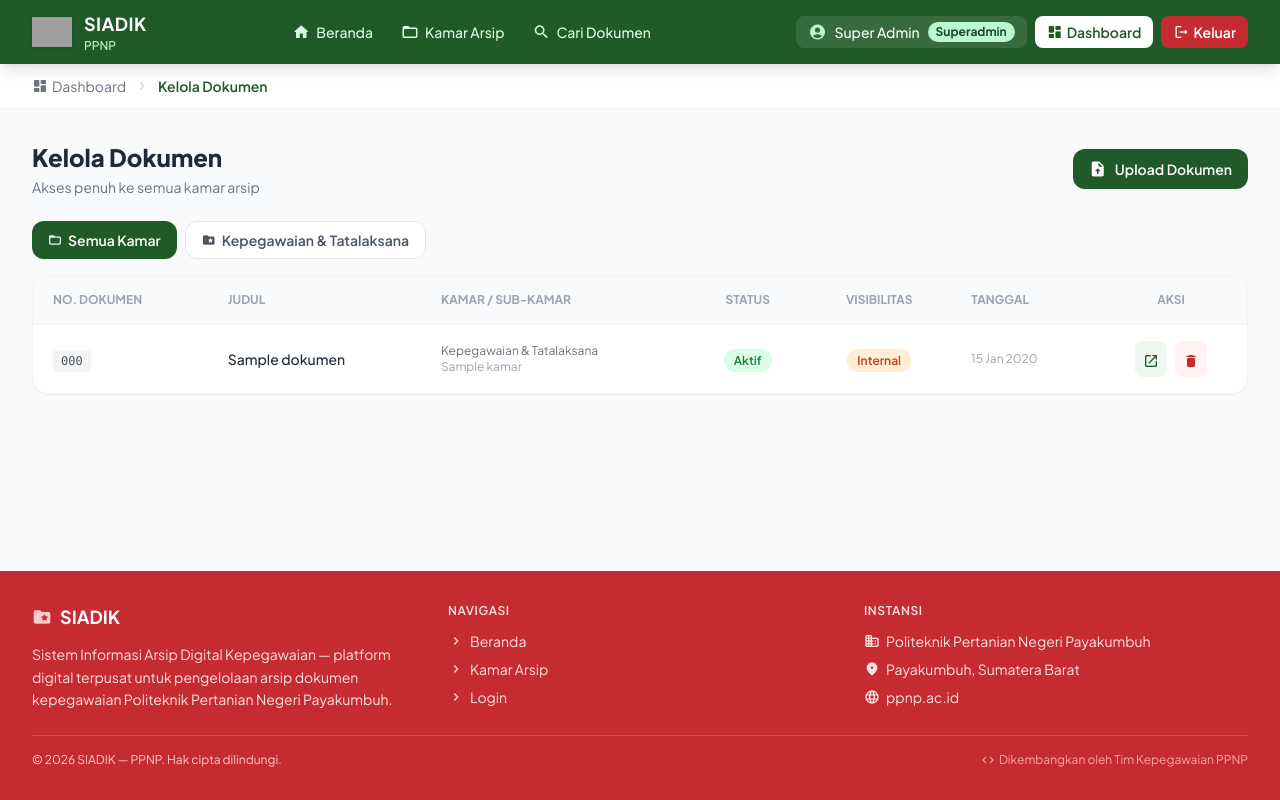
After one commit to AriffAji/digitalisasi-dokumen, a Flask app: page /superadmin/dokumen in a window 1280 px wide. The commit adds this page. Run offline with Flask 3, Linux system fonts and the light colour scheme; a user stored in the database is signed in; tables that the repository leaves empty hold one stand-in row (values such as "Sample post"); some libraries are stand-ins or nearby versions; grey boxes are pictures that could not be loaded.

Commit message:
FIX: Handler Length Name file

```diff
--- a/blueprints/superadmin/routes.py
+++ b/blueprints/superadmin/routes.py
@@ -244,3 +244,135 @@ def admin_reset_password(admin_id):
     )
     flash(f'Password admin "{u.nama}" berhasil direset.', 'success')
     return redirect(url_for('superadmin.admin_list'))
+
+# ===== KELOLA DOKUMEN (SEMUA KAMAR) =====
+@superadmin_bp.route('/dokumen')
+@superadmin_required
+def dokumen():
+    import os
+    kamar_list     = Kamar.query.filter_by(status='aktif').order_by(Kamar.urutan).all()
+    kamar_id       = request.args.get('kamar_id', type=int)
+    sub_kamar_id   = request.args.get('sub_kamar_id', type=int)
+
+    sub_kamar_list = []
+    if kamar_id:
+        sub_kamar_list = SubKamar.query.filter_by(kamar_id=kamar_id).all()
+
+    query = Dokumen.query.join(SubKamar).join(Kamar)
+    if sub_kamar_id:
+        query = query.filter(Dokumen.sub_kamar_id == sub_kamar_id)
+    elif kamar_id:
+        query = query.filter(SubKamar.kamar_id == kamar_id)
+
+    dokumen_list    = query.order_by(Dokumen.created_at.desc()).all()
+    kamar_aktif     = Kamar.query.get(kamar_id) if kamar_id else None
+    sub_kamar_aktif = SubKamar.query.get(sub_kamar_id) if sub_kamar_id else None
+
+    return render_template('superadmin/dokumen.html',
+        kamar_list      = kamar_list,
+        sub_kamar_list  = sub_kamar_list,
+        dokumen_list    = dokumen_list,
+        kamar_aktif     = kamar_aktif,
+        sub_kamar_aktif = sub_kamar_aktif,
+        kamar_id        = kamar_id,
+        sub_kamar_id    = sub_kamar_id,
+    )
+
+@superadmin_bp.route('/dokumen/upload', methods=['POST'])
+@superadmin_required
+def dokumen_upload():
+    import os, time
+    from werkzeug.utils import secure_filename
+    from flask import current_app
+
+    kamar_id     = request.form.get('kamar_id', type=int)
+    sub_kamar_id = request.form.get('sub_kamar_id', type=int)
+    nomor        = request.form.get('nomor_dokumen', '').strip()
+    judul        = request.form.get('judul', '').strip()
+    status       = request.form.get('status', 'aktif')
+    visibilitas  = request.form.get('visibilitas', 'internal')
+    file         = request.files.get('file')
+
+    if not sub_kamar_id or not judul or not file:
+        flash('Sub-kamar, judul, dan file wajib diisi.', 'danger')
+        return redirect(url_for('superadmin.dokumen', kamar_id=kamar_id))
+
+    sk = SubKamar.query.get(sub_kamar_id)
+    if not sk:
+        flash('Sub-kamar tidak valid.', 'danger')
+        return redirect(url_for('superadmin.dokumen'))
+
+    # Validasi file
+    if not ('.' in file.filename and file.filename.rsplit('.', 1)[1].lower() == 'pdf'):
+        flash('Hanya file PDF yang diizinkan.', 'danger')
+        return redirect(url_for('superadmin.dokumen', kamar_id=kamar_id))
+
+    header = file.read(4)
+    file.seek(0)
+    if header != b'%PDF':
+        flash('File tidak valid. Pastikan file adalah PDF asli.', 'danger')
+        return redirect(url_for('superadmin.dokumen', kamar_id=kamar_id))
+
+    # Potong nama file kalau > 200 karakter, judul tetap utuh di DB
+    filename = secure_filename(file.filename)
+    if len(filename) > 200:
+        name, ext = filename.rsplit('.', 1)
+        filename  = name[:195] + '.' + ext
+    unique_name = f"{int(time.time())}_{filename}"
+    file.save(os.path.join(current_app.config['UPLOAD_FOLDER'], unique_name))
+
+    dok = Dokumen(
+        sub_kamar_id  = sub_kamar_id,
+        nomor_dokumen = nomor,
+        judul         = judul,
+        file_path     = unique_name,
+        status        = status,
+        visibilitas   = visibilitas,
+        uploaded_by   = current_user.id,
+    )
+    db.session.add(dok)
+    db.session.commit()
+
+    current_app.logger.info(
+        f'UPLOAD (SA): {current_user.email} | dokumen="{judul}" | kamar="{sk.kamar.nama}"'
+    )
+    from blueprints.public.routes import clear_dokumen_cache
+    clear_dokumen_cache(sub_kamar_id=sub_kamar_id, kamar_id=sk.kamar_id)
+
+    flash(f'Dokumen "{judul}" berhasil diupload.', 'success')
+    return redirect(url_for('superadmin.dokumen', kamar_id=sk.kamar_id, sub_kamar_id=sub_kamar_id))
+
+@superadmin_bp.route('/dokumen/<int:dok_id>/hapus', methods=['POST'])
+@superadmin_required
+def dokumen_hapus(dok_id):
+    import os
+    from flask import current_app
+    dok = Dokumen.query.get_or_404(dok_id)
+
+    file_path = os.path.join(current_app.config['UPLOAD_FOLDER'], dok.file_path)
+    if os.path.exists(file_path):
+        os.remove(file_path)
+
+    kamar_id     = dok.sub_kamar.kamar_id
+    sub_kamar_id = dok.sub_kamar_id
+    judul        = dok.judul
+
+    db.session.delete(dok)
+    db.session.commit()
+
+    current_app.logger.warning(
+        f'HAPUS DOKUMEN (SA): {current_user.email} | dokumen="{judul}"'
+    )
+    from blueprints.public.routes import clear_dokumen_cache
+    clear_dokumen_cache(sub_kamar_id=sub_kamar_id, kamar_id=kamar_id)
+
+    flash(f'Dokumen "{judul}" berhasil dihapus.', 'success')
+    return redirect(url_for('superadmin.dokumen', kamar_id=kamar_id))
+
+@superadmin_bp.route('/api/sub-kamar')
+@superadmin_required
+def api_sub_kamar():
+    kamar_id       = request.args.get('kamar_id', type=int)
+    sub_kamar_list = SubKamar.query.filter_by(kamar_id=kamar_id).all() if kamar_id else []
+    from flask import jsonify
+    return jsonify([{'id': sk.id, 'nama': sk.nama} for sk in sub_kamar_list])
--- /dev/null
+++ b/templates/superadmin/dokumen.html
@@ -0,0 +1,372 @@
+{% extends "base.html" %}
+{% block title %}Kelola Dokumen — Superadmin{% endblock %}
+
+{% block breadcrumb %}
+<div class="bg-white border-b border-gray-100">
+  <div class="max-w-7xl mx-auto px-4 sm:px-6 lg:px-8 py-3">
+    <nav class="flex items-center gap-2 text-sm text-gray-500 flex-wrap">
+      <a href="{{ url_for('superadmin.dashboard') }}" class="hover:text-hijau-600 flex items-center gap-1 transition-colors">
+        <span class="material-icons-round" style="font-size:16px;">dashboard</span> Dashboard
+      </a>
+      <span class="material-icons-round text-gray-300" style="font-size:16px;">chevron_right</span>
+      <span class="text-hijau-600 font-semibold">Kelola Dokumen</span>
+      {% if kamar_aktif %}
+      <span class="material-icons-round text-gray-300" style="font-size:16px;">chevron_right</span>
+      <span class="text-gray-600">{{ kamar_aktif.nama }}</span>
+      {% endif %}
+    </nav>
+  </div>
+</div>
+{% endblock %}
+
+{% block content %}
+<div class="max-w-7xl mx-auto px-4 sm:px-6 lg:px-8 py-8">
+
+  <div class="flex flex-col sm:flex-row sm:items-center justify-between gap-4 mb-6">
+    <div>
+      <h1 class="text-2xl font-extrabold text-gray-800">Kelola Dokumen</h1>
+      <p class="text-gray-500 text-sm mt-1">Akses penuh ke semua kamar arsip</p>
+    </div>
+    <button data-modal-target="modalUpload" data-modal-toggle="modalUpload"
+            class="bg-hijau-600 hover:bg-hijau-700 text-white px-4 py-2.5 rounded-xl text-sm font-semibold flex items-center gap-2 transition-all shadow-sm">
+      <span class="material-icons-round" style="font-size:18px;">upload_file</span>
+      Upload Dokumen
+    </button>
+  </div>
+
+  <!-- Filter Kamar -->
+  <div class="flex flex-wrap gap-2 mb-4">
+    <a href="{{ url_for('superadmin.dokumen') }}"
+       class="px-4 py-2 rounded-xl text-sm font-semibold transition-all flex items-center gap-1.5
+              {{ 'bg-hijau-600 text-white shadow-sm' if not kamar_id else 'bg-white border border-gray-200 text-gray-600 hover:border-hijau-300 hover:text-hijau-600' }}">
+      <span class="material-icons-round" style="font-size:14px;">folder_open</span> Semua Kamar
+    </a>
+    {% for k in kamar_list %}
+    <a href="{{ url_for('superadmin.dokumen', kamar_id=k.id) }}"
+       class="px-4 py-2 rounded-xl text-sm font-semibold transition-all flex items-center gap-1.5
+              {{ 'bg-hijau-600 text-white shadow-sm' if kamar_id == k.id else 'bg-white border border-gray-200 text-gray-600 hover:border-hijau-300 hover:text-hijau-600' }}">
+      <span class="material-icons-round" style="font-size:14px;">folder_special</span>
+      {{ k.nama }}
+    </a>
+    {% endfor %}
+  </div>
+
+  <!-- Filter Sub-Kamar -->
+  {% if sub_kamar_list %}
+  <div class="flex flex-wrap gap-2 mb-6">
+    <a href="{{ url_for('superadmin.dokumen', kamar_id=kamar_id) }}"
+       class="px-3 py-1.5 rounded-lg text-xs font-semibold transition-all
+              {{ 'bg-gray-800 text-white' if not sub_kamar_id else 'bg-gray-100 text-gray-600 hover:bg-gray-200' }}">
+      Semua Sub-Kamar
+    </a>
+    {% for sk in sub_kamar_list %}
+    <a href="{{ url_for('superadmin.dokumen', kamar_id=kamar_id, sub_kamar_id=sk.id) }}"
+       class="px-3 py-1.5 rounded-lg text-xs font-semibold transition-all flex items-center gap-1
+              {{ 'bg-gray-800 text-white' if sub_kamar_id == sk.id else 'bg-gray-100 text-gray-600 hover:bg-gray-200' }}">
+      <span class="material-icons-round" style="font-size:12px;">folder</span>
+      {{ sk.nama }}
+      <span class="{% if sub_kamar_id == sk.id %}bg-white/20{% else %}bg-gray-200{% endif %} text-xs px-1.5 py-0.5 rounded-full">
+        {{ sk.total_dokumen }}
+      </span>
+    </a>
+    {% endfor %}
+  </div>
+  {% endif %}
+
+  <!-- Tabel Dokumen -->
+  {% if dokumen_list %}
+  <div class="bg-white rounded-2xl border border-gray-100 shadow-sm overflow-hidden">
+    <div class="overflow-x-auto">
+      <table class="w-full text-sm">
+        <thead>
+          <tr class="bg-gray-50 border-b border-gray-100">
+            <th class="px-5 py-4 text-left text-xs font-bold text-gray-400 uppercase">No. Dokumen</th>
+            <th class="px-5 py-4 text-left text-xs font-bold text-gray-400 uppercase">Judul</th>
+            <th class="px-5 py-4 text-left text-xs font-bold text-gray-400 uppercase">Kamar / Sub-Kamar</th>
+            <th class="px-5 py-4 text-center text-xs font-bold text-gray-400 uppercase">Status</th>
+            <th class="px-5 py-4 text-center text-xs font-bold text-gray-400 uppercase">Visibilitas</th>
+            <th class="px-5 py-4 text-left text-xs font-bold text-gray-400 uppercase">Tanggal</th>
+            <th class="px-5 py-4 text-center text-xs font-bold text-gray-400 uppercase">Aksi</th>
+          </tr>
+        </thead>
+        <tbody class="divide-y divide-gray-50">
+          {% for dok in dokumen_list %}
+          <tr class="hover:bg-gray-50 transition-colors">
+            <td class="px-5 py-4">
+              <span class="font-mono text-xs bg-gray-100 text-gray-600 px-2 py-1 rounded">
+                {{ dok.nomor_dokumen or '—' }}
+              </span>
+            </td>
+            <td class="px-5 py-4 font-medium text-gray-800 max-w-[200px] truncate">{{ dok.judul }}</td>
+            <td class="px-5 py-4">
+              <p class="text-xs text-gray-500">{{ dok.sub_kamar.kamar.nama }}</p>
+              <p class="text-xs text-gray-400">{{ dok.sub_kamar.nama }}</p>
+            </td>
+            <td class="px-5 py-4 text-center">
+              {% if dok.status == 'aktif' %}
+              <span class="bg-green-100 text-green-700 text-xs font-semibold px-2.5 py-1 rounded-full">Aktif</span>
+              {% else %}
+              <span class="bg-red-100 text-merah-600 text-xs font-semibold px-2.5 py-1 rounded-full">Arsip</span>
+              {% endif %}
+            </td>
+            <td class="px-5 py-4 text-center">
+              {% if dok.visibilitas == 'publik' %}
+              <span class="bg-blue-100 text-blue-700 text-xs font-semibold px-2.5 py-1 rounded-full">Publik</span>
+              {% else %}
+              <span class="bg-orange-100 text-orange-700 text-xs font-semibold px-2.5 py-1 rounded-full">Internal</span>
+              {% endif %}
+            </td>
+            <td class="px-5 py-4 text-gray-400 text-xs">{{ dok.created_at.strftime('%d %b %Y') }}</td>
+            <td class="px-5 py-4">
+              <div class="flex items-center justify-center gap-2">
+                <a href="{{ url_for('public.serve_pdf', filename=dok.file_path) }}" target="_blank"
+                   class="bg-hijau-50 hover:bg-hijau-100 text-hijau-600 p-2 rounded-lg transition-colors" title="Preview">
+                  <span class="material-icons-round" style="font-size:16px;">open_in_new</span>
+                </a>
+                <button data-modal-target="modalHapus{{ dok.id }}" data-modal-toggle="modalHapus{{ dok.id }}"
+                        class="bg-red-50 hover:bg-red-100 text-merah-600 p-2 rounded-lg transition-colors" title="Hapus">
+                  <span class="material-icons-round" style="font-size:16px;">delete</span>
+                </button>
+              </div>
+            </td>
+          </tr>
+          {% endfor %}
+        </tbody>
+      </table>
+    </div>
+  </div>
+
+  {% else %}
+  <div class="text-center py-16 bg-white rounded-2xl border border-gray-100">
+    <div class="w-20 h-20 bg-gray-50 rounded-full flex items-center justify-center mx-auto mb-4">
+      <span class="material-icons-round text-gray-300" style="font-size:40px;">description</span>
+    </div>
+    <p class="text-gray-500 font-medium">Belum ada dokumen.</p>
+    <p class="text-gray-400 text-sm mt-1">
+      {% if kamar_id %}Pilih sub-kamar lain atau {% endif %}upload dokumen baru.
+    </p>
+  </div>
+  {% endif %}
+
+</div>
+
+<!-- ===== MODAL UPLOAD ===== -->
+<div id="modalUpload" tabindex="-1" aria-hidden="true"
+     class="hidden overflow-y-auto overflow-x-hidden fixed top-0 right-0 left-0 z-50 justify-center items-center w-full md:inset-0 h-[calc(100%-1rem)] max-h-full">
+  <div class="relative p-4 w-full max-w-lg max-h-full">
+    <div class="relative bg-white rounded-2xl shadow-xl">
+      <div class="flex items-center justify-between p-5 border-b border-gray-100">
+        <h3 class="text-lg font-bold text-gray-800 flex items-center gap-2">
+          <span class="material-icons-round text-hijau-600">upload_file</span>
+          Upload Dokumen
+        </h3>
+        <button data-modal-hide="modalUpload" class="text-gray-400 hover:text-gray-600 p-1 rounded-lg hover:bg-gray-100">
+          <span class="material-icons-round">close</span>
+        </button>
+      </div>
+      <form method="POST" action="{{ url_for('superadmin.dokumen_upload') }}" enctype="multipart/form-data" class="p-5 space-y-4">
+        <input type="hidden" name="csrf_token" value="{{ csrf_token() }}">
+
+        <!-- Pilih Kamar -->
+        <div>
+          <label class="block text-sm font-semibold text-gray-700 mb-1.5">Kamar <span class="text-merah-600">*</span></label>
+          <select name="kamar_id" id="kamarSelect" required onchange="loadSubKamar(this.value)"
+                  class="w-full px-4 py-2.5 border border-gray-200 rounded-xl text-sm focus:outline-none focus:ring-2 focus:ring-hijau-500 bg-white">
+            <option value="">-- Pilih Kamar --</option>
+            {% for k in kamar_list %}
+            <option value="{{ k.id }}" {{ 'selected' if kamar_id == k.id }}>{{ k.nama }}</option>
+            {% endfor %}
+          </select>
+        </div>
+
+        <!-- Pilih Sub-Kamar (dinamis) -->
+        <div>
+          <label class="block text-sm font-semibold text-gray-700 mb-1.5">Sub-Kamar <span class="text-merah-600">*</span></label>
+          <select name="sub_kamar_id" id="subKamarSelect" required
+                  class="w-full px-4 py-2.5 border border-gray-200 rounded-xl text-sm focus:outline-none focus:ring-2 focus:ring-hijau-500 bg-white">
+            <option value="">-- Pilih Kamar dulu --</option>
+            {% if sub_kamar_list %}
+              {% for sk in sub_kamar_list %}
+              <option value="{{ sk.id }}" {{ 'selected' if sub_kamar_id == sk.id }}>{{ sk.nama }}</option>
+              {% endfor %}
+            {% endif %}
+          </select>
+        </div>
+
+        <div class="grid grid-cols-2 gap-4">
+          <div>
+            <label class="block text-sm font-semibold text-gray-700 mb-1.5">Nomor Dokumen</label>
+            <input type="text" name="nomor_dokumen" placeholder="001/SK/2026"
+                   class="w-full px-4 py-2.5 border border-gray-200 rounded-xl text-sm focus:outline-none focus:ring-2 focus:ring-hijau-500" />
+          </div>
+          <div>
+            <label class="block text-sm font-semibold text-gray-700 mb-1.5">Status</label>
+            <select name="status" class="w-full px-4 py-2.5 border border-gray-200 rounded-xl text-sm focus:outline-none focus:ring-2 focus:ring-hijau-500 bg-white">
+              <option value="aktif">Aktif</option>
+              <option value="arsip">Arsip</option>
+            </select>
+          </div>
+        </div>
+
+        <div>
+          <label class="block text-sm font-semibold text-gray-700 mb-1.5">Judul Dokumen <span class="text-merah-600">*</span></label>
+          <input type="text" name="judul" required placeholder="Judul lengkap dokumen..."
+                 class="w-full px-4 py-2.5 border border-gray-200 rounded-xl text-sm focus:outline-none focus:ring-2 focus:ring-hijau-500" />
+        </div>
+
+        <div>
+          <label class="block text-sm font-semibold text-gray-700 mb-1.5">Visibilitas</label>
+          <div class="grid grid-cols-2 gap-3">
+            <label class="flex items-center gap-3 border-2 border-gray-200 rounded-xl p-3 cursor-pointer hover:border-hijau-300 transition-colors has-[:checked]:border-hijau-500 has-[:checked]:bg-hijau-50">
+              <input type="radio" name="visibilitas" value="internal" checked class="text-hijau-600" />
+              <div>
+                <div class="font-semibold text-gray-800 text-sm flex items-center gap-1">
+                  <span class="material-icons-round text-orange-500" style="font-size:16px;">lock</span> Internal
+                </div>
+                <div class="text-xs text-gray-400">Hanya user login</div>
+              </div>
+            </label>
+            <label class="flex items-center gap-3 border-2 border-gray-200 rounded-xl p-3 cursor-pointer hover:border-hijau-300 transition-colors has-[:checked]:border-hijau-500 has-[:checked]:bg-hijau-50">
+              <input type="radio" name="visibilitas" value="publik" class="text-hijau-600" />
+              <div>
+                <div class="font-semibold text-gray-800 text-sm flex items-center gap-1">
+                  <span class="material-icons-round text-blue-500" style="font-size:16px;">public</span> Publik
+                </div>
+                <div class="text-xs text-gray-400">Semua pengunjung</div>
+              </div>
+            </label>
+          </div>
+        </div>
+
+        <div>
+          <label class="block text-sm font-semibold text-gray-700 mb-1.5">File PDF <span class="text-merah-600">*</span></label>
+
+          <!-- Alert inline -->
+          <div id="uploadAlertSA" class="hidden mb-3 flex items-center gap-3 p-3 rounded-xl border text-sm font-medium"></div>
+
+          <div id="dropZoneSA"
+               class="border-2 border-dashed border-gray-200 rounded-xl p-6 text-center hover:border-hijau-300 transition-colors cursor-pointer"
+               onclick="document.getElementById('fileInputSA').click()"
+               ondragover="handleDragOverSA(event)"
+               ondragleave="handleDragLeaveSA(event)"
+               ondrop="handleDropSA(event)">
+            <span class="material-icons-round text-gray-400 mb-2" style="font-size:36px;" id="dropIconSA">picture_as_pdf</span>
+            <p class="text-gray-500 text-sm font-medium" id="fileNameSA">Drag & drop file PDF di sini</p>
+            <p class="text-gray-400 text-xs mt-1">atau <span class="text-hijau-600 font-semibold">klik untuk pilih file</span> · Maksimal 10MB</p>
+            <input type="file" id="fileInputSA" name="file" accept=".pdf" required class="hidden"
+                   onchange="updateFileNameSA(this.files[0])" />
+          </div>
+        </div>
+
+        <div class="flex gap-3 pt-2">
+          <button type="submit" class="flex-1 bg-hijau-600 hover:bg-hijau-700 text-white font-semibold py-2.5 rounded-xl text-sm transition-all flex items-center justify-center gap-2">
+            <span class="material-icons-round" style="font-size:18px;">upload</span> Upload
+          </button>
+          <button type="button" data-modal-hide="modalUpload"
+                  class="flex-1 bg-gray-100 hover:bg-gray-200 text-gray-700 font-semibold py-2.5 rounded-xl text-sm transition-all">
+            Batal
+          </button>
+        </div>
+      </form>
+    </div>
+  </div>
+</div>
+
+<!-- Modal Hapus per Dokumen -->
+{% for dok in dokumen_list %}
+<div id="modalHapus{{ dok.id }}" tabindex="-1" aria-hidden="true"
+     class="hidden overflow-y-auto overflow-x-hidden fixed top-0 right-0 left-0 z-50 justify-center items-center w-full md:inset-0 h-[calc(100%-1rem)] max-h-full">
+  <div class="relative p-4 w-full max-w-sm max-h-full">
+    <div class="relative bg-white rounded-2xl shadow-xl p-6 text-center">
+      <div class="bg-red-50 rounded-full p-3 w-16 h-16 flex items-center justify-center mx-auto mb-4">
+        <span class="material-icons-round text-merah-600" style="font-size:32px;">delete_forever</span>
+      </div>
+      <h3 class="text-lg font-bold text-gray-800 mb-2">Hapus Dokumen?</h3>
+      <p class="text-gray-500 text-sm mb-6">
+        <strong>"{{ dok.judul }}"</strong> akan dihapus permanen beserta filenya.
+      </p>
+      <div class="flex gap-3">
+        <form method="POST" action="{{ url_for('superadmin.dokumen_hapus', dok_id=dok.id) }}" class="flex-1">
+          <input type="hidden" name="csrf_token" value="{{ csrf_token() }}">
+          <button type="submit" class="w-full bg-merah-600 hover:bg-merah-700 text-white font-semibold py-2.5 rounded-xl text-sm transition-all">
+            Ya, Hapus
+          </button>
+        </form>
+        <button type="button" data-modal-hide="modalHapus{{ dok.id }}"
+                class="flex-1 bg-gray-100 hover:bg-gray-200 text-gray-700 font-semibold py-2.5 rounded-xl text-sm transition-all">
+          Batal
+        </button>
+      </div>
+    </div>
+  </div>
+</div>
+{% endfor %}
+
+{% endblock %}
+
+{% block extra_js %}
+<script>
+  // Load sub-kamar dinamis saat pilih kamar
+  async function loadSubKamar(kamarId) {
+    const select = document.getElementById('subKamarSelect');
+    select.innerHTML = '<option value="">Memuat...</option>';
+    if (!kamarId) {
+      select.innerHTML = '<option value="">-- Pilih Kamar dulu --</option>';
+      return;
+    }
+    const res  = await fetch(`/superadmin/api/sub-kamar?kamar_id=${kamarId}`);
+    const data = await res.json();
+    select.innerHTML = '<option value="">-- Pilih Sub-Kamar --</option>';
+    data.forEach(sk => {
+      select.innerHTML += `<option value="${sk.id}">${sk.nama}</option>`;
+    });
+  }
+
+  // Drag & drop
+  function showAlertSA(message, type = 'error') {
+    const alert = document.getElementById('uploadAlertSA');
+    const styles = {
+      error:   'bg-red-50 border-red-200 text-red-800',
+      success: 'bg-green-50 border-green-200 text-green-800',
+      warning: 'bg-yellow-50 border-yellow-200 text-yellow-800',
+    };
+    alert.className = `mb-3 flex items-center gap-3 p-3 rounded-xl border text-sm font-medium ${styles[type]}`;
+    alert.innerHTML = `<span class="material-icons-round" style="font-size:18px;">${type === 'error' ? 'error' : type === 'success' ? 'check_circle' : 'warning'}</span><span class="flex-1">${message}</span>`;
+    alert.classList.remove('hidden');
+    setTimeout(() => alert.classList.add('hidden'), 4000);
+  }
+
+  function updateFileNameSA(file) {
+    if (!file) return;
+    if (!file.name.toLowerCase().endsWith('.pdf')) {
+      showAlertSA('Hanya file PDF yang diizinkan!', 'error');
+      document.getElementById('fileInputSA').value = '';
+      return;
+    }
+    if (file.size > 10 * 1024 * 1024) {
+      showAlertSA('Ukuran file maksimal 10MB!', 'warning');
+      document.getElementById('fileInputSA').value = '';
+      return;
+    }
+    const size = (file.size / 1024 / 1024).toFixed(2);
+    document.getElementById('fileNameSA').innerHTML = `<span class="text-hijau-600 font-semibold">${file.name}</span><br><span class="text-xs text-gray-400">${size} MB</span>`;
+    document.getElementById('dropIconSA').textContent = 'check_circle';
+    document.getElementById('dropIconSA').style.color = '#205A28';
+    document.getElementById('dropZoneSA').classList.add('border-hijau-400', 'bg-hijau-50');
+    showAlertSA(`File siap diupload! (${size} MB)`, 'success');
+  }
+
+  function handleDragOverSA(e) { e.preventDefault(); document.getElementById('dropZoneSA').classList.add('border-hijau-400', 'bg-hijau-50'); }
+  function handleDragLeaveSA(e) { e.preventDefault(); document.getElementById('dropZoneSA').classList.remove('border-hijau-400', 'bg-hijau-50'); }
+  function handleDropSA(e) {
+    e.preventDefault();
+    const file = e.dataTransfer.files[0];
+    if (!file) return;
+    const input = document.getElementById('fileInputSA');
+    const dt = new DataTransfer();
+    dt.items.add(file);
+    input.files = dt.files;
+    updateFileNameSA(file);
+  }
+</script>
+{% endblock %}
```
Also changed, not shown: blueprints/admin/routes.py (+9 -3 lines), blueprints/public/routes.py (+3 -9 lines), models.py (+6 -5 lines), templates/superadmin/dashboard.html (+12 -0 lines).
